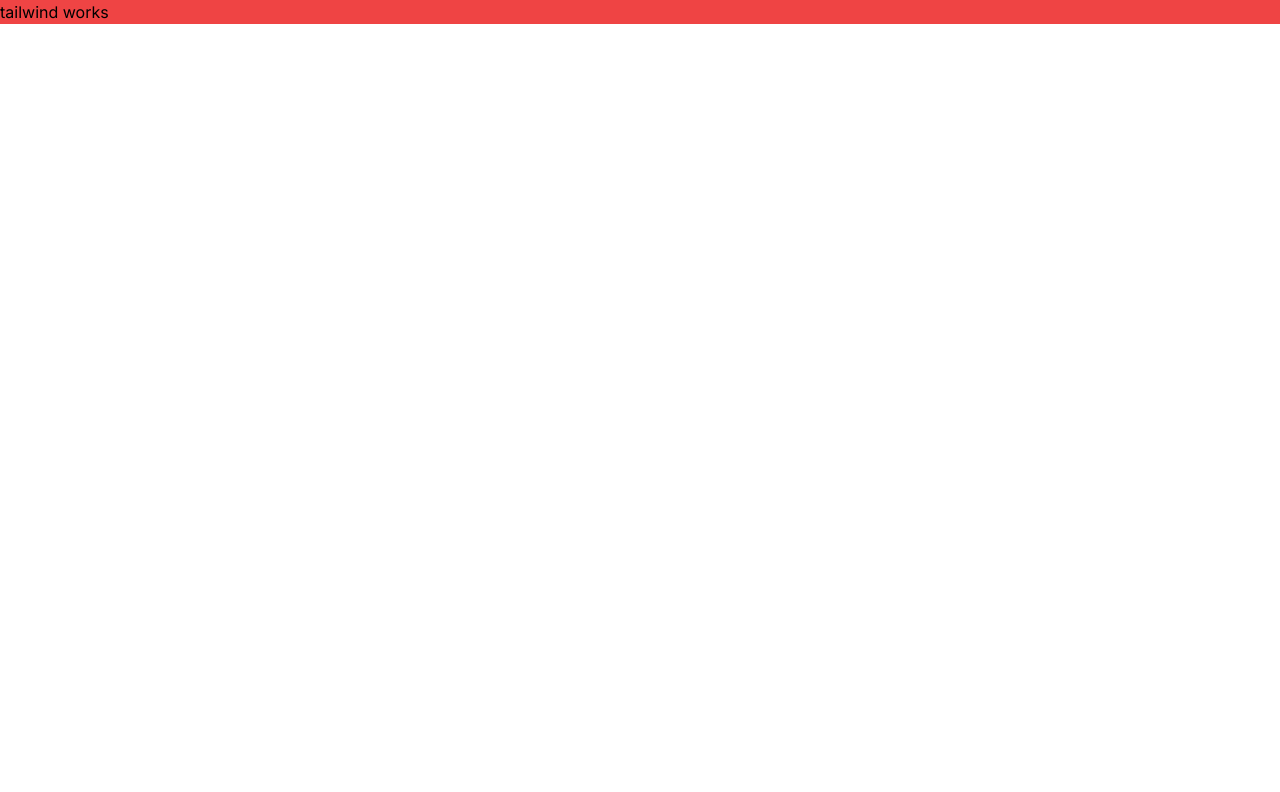
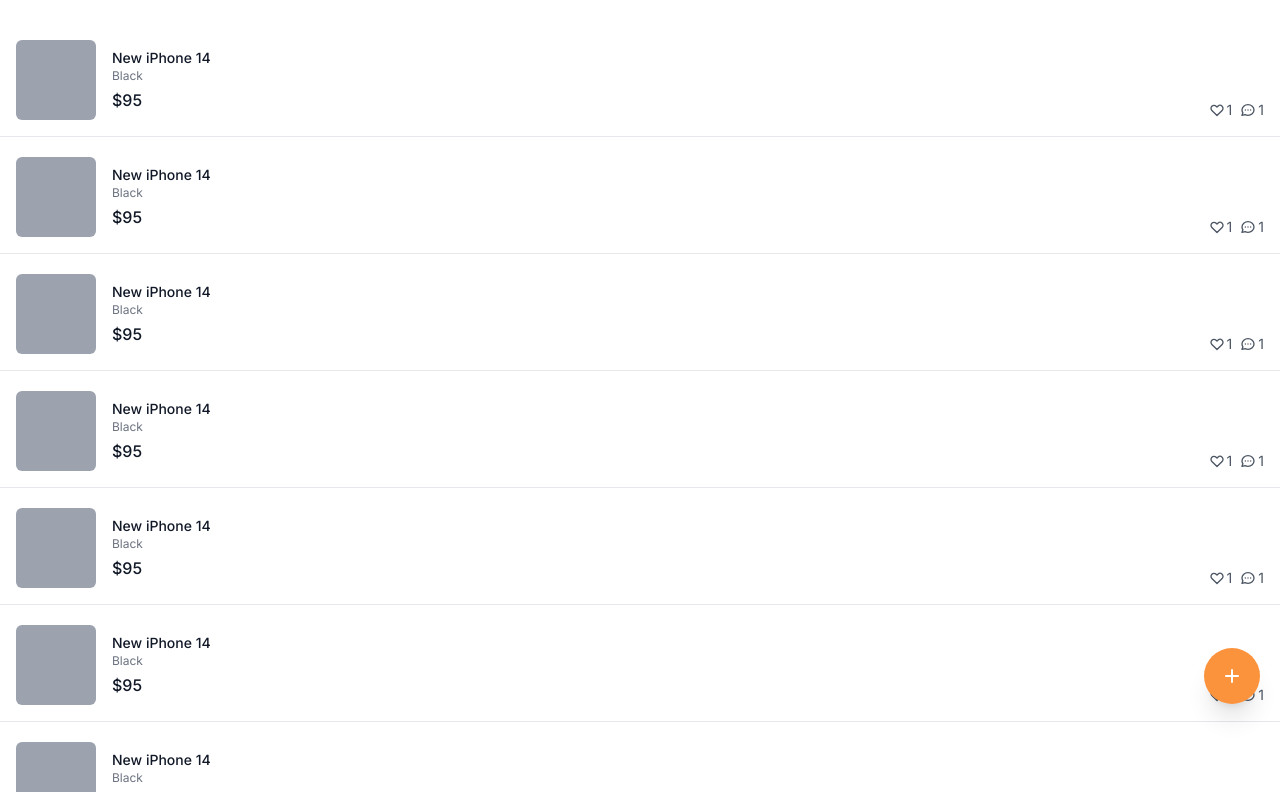
Before and after one commit to jon890/carrot-market, a Next.js app: page / in a window 1280 px wide. Shown: the top 792 px of the page. Built offline with nearby package versions, Linux system fonts and the light colour scheme.

Commit message:
:lipstick: markup: Home page

```diff
--- a/src/app/page.tsx
+++ b/src/app/page.tsx
@@ -1,7 +1,87 @@
-export default function Home() {
+import { NextPage } from "next";
+
+const Home: NextPage = () => {
   return (
-    <div className="bg-red-500">
-      <h1 className="text-black">tailwind works</h1>
+    <div className="flex flex-col space-y-5 py-10">
+      {[1, 1, 1, 1, 1, 1, 1, 1, 1, 1, 1, 1].map((_, i) => (
+        <div
+          key={i}
+          className="flex cursor-pointer justify-between border-b px-4 pb-4"
+        >
+          {/* 상품 설명 */}
+          <div className="flex space-x-4">
+            <div className="h-20 w-20 rounded-md bg-gray-400" />
+            <div className="flex flex-col pt-2">
+              <h3 className="text-sm font-medium text-gray-900">
+                New iPhone 14
+              </h3>
+              <span className="text-xs text-gray-500">Black</span>
+              <span className="mt-1 font-medium text-gray-900">$95</span>
+            </div>
+          </div>
+
+          {/* 좋아요 댓글 */}
+          <div className="flex items-end justify-end space-x-2">
+            <div className="flex items-center space-x-0.5 text-sm text-gray-600">
+              <svg
+                className="h-4 w-4"
+                fill="none"
+                stroke="currentColor"
+                viewBox="0 0 24 24"
+                xmlns="http://www.w3.org/2000/svg"
+              >
+                <path
+                  strokeLinecap="round"
+                  strokeLinejoin="round"
+                  strokeWidth="2"
+                  d="M4.318 6.318a4.5 4.5 0 000 6.364L12 20.364l7.682-7.682a4.5 4.5 0 00-6.364-6.364L12 7.636l-1.318-1.318a4.5 4.5 0 00-6.364 0z"
+                ></path>
+              </svg>
+              <span>1</span>
+            </div>
+            <div className="flex items-center space-x-0.5 text-sm text-gray-600">
+              <svg
+                className="h-4 w-4"
+                fill="none"
+                stroke="currentColor"
+                viewBox="0 0 24 24"
+                xmlns="http://www.w3.org/2000/svg"
+              >
+                <path
+                  strokeLinecap="round"
+                  strokeLinejoin="round"
+                  strokeWidth="2"
+                  d="M8 12h.01M12 12h.01M16 12h.01M21 12c0 4.418-4.03 8-9 8a9.863 9.863 0 01-4.255-.949L3 20l1.395-3.72C3.512 15.042 3 13.574 3 12c0-4.418 4.03-8 9-8s9 3.582 9 8z"
+                ></path>
+              </svg>
+              <span>1</span>
+            </div>
+          </div>
+        </div>
+      ))}
+
+      <button
+        className="fixed bottom-24 right-5 cursor-pointer rounded-full bg-orange-400 p-4 text-white
+      shadow-xl transition-colors hover:bg-orange-500"
+      >
+        <svg
+          className="h-6 w-6"
+          xmlns="http://www.w3.org/2000/svg"
+          fill="none"
+          viewBox="0 0 24 24"
+          stroke="currentColor"
+          aria-hidden="true"
+        >
+          <path
+            strokeLinecap="round"
+            strokeLinejoin="round"
+            strokeWidth="2"
+            d="M12 6v6m0 0v6m0-6h6m-6 0H6"
+          />
+        </svg>
+      </button>
     </div>
   );
-}
+};
+
+export default Home;
```
